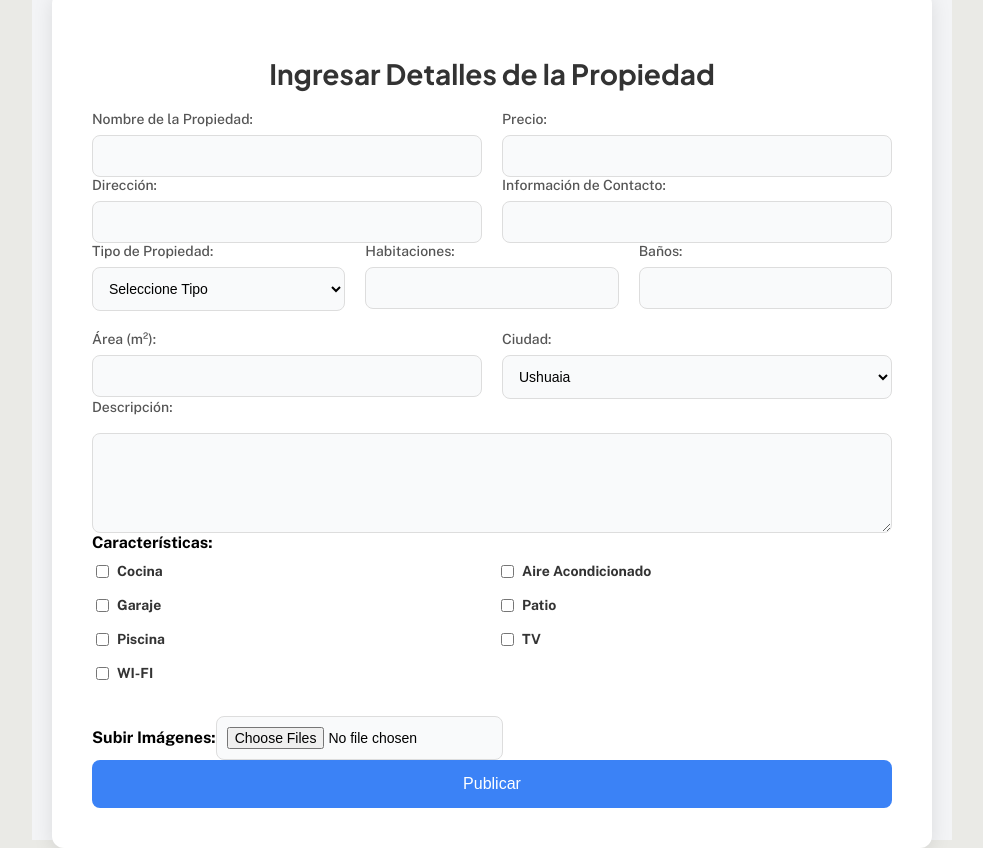
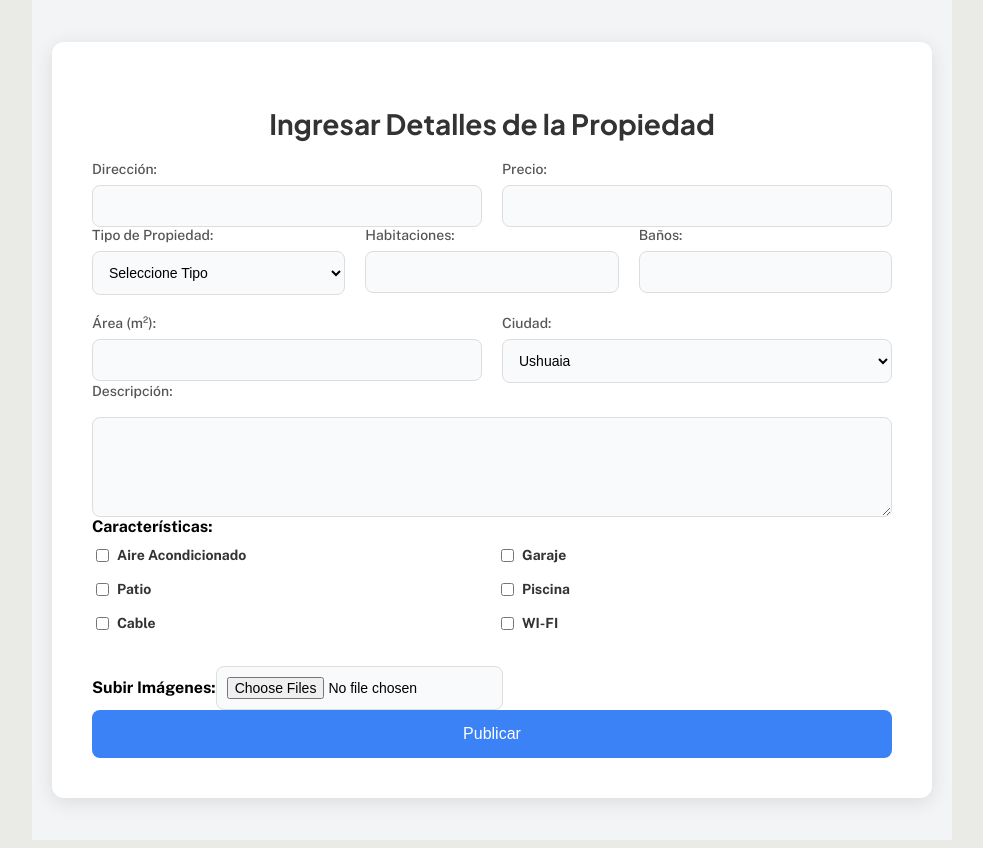
Before and after one commit to FacundoMag/tpi_front, a React (Vite) app: page /publicar-casa in a window 1280 px wide. Shown: the whole page, without its empty margins (148-1131 px from the left). Built offline with nearby package versions, Linux system fonts and the light colour scheme.

Commit message:
conexion del registro de casas con la API

```diff
--- a/src/publicar-casa/FormularioEntradaPropiedad.jsx
+++ b/src/publicar-casa/FormularioEntradaPropiedad.jsx
@@ -1,4 +1,5 @@
 import React, { useState } from 'react';
+import axios from 'axios';
 import './FormularioEntradaPropiedad.css';
 
 function FormularioEntradaPropiedad() {
@@ -28,7 +29,6 @@ function FormularioEntradaPropiedad() {
   const handleChange = (e) => {
     const { name, value, type, checked } = e.target;
 
-
     if (type === 'checkbox' && formData.caracteristicas.hasOwnProperty(name)) {
       setFormData((prev) => ({
         ...prev,
@@ -55,6 +55,39 @@ function FormularioEntradaPropiedad() {
   const handleSubmit = (e) => {
     e.preventDefault();
 
+    const formDataToSend = new FormData();
+
+    // Agregar datos del formulario
+    Object.keys(formData).forEach(key => {
+      if (key === 'caracteristicas') {
+        Object.keys(formData.caracteristicas).forEach(caracteristica => {
+          formDataToSend.append(`caracteristicas[${caracteristica}]`, formData.caracteristicas[caracteristica]);
+        });
+      } else {
+        formDataToSend.append(key, formData[key]);
+      }
+    });
+
+    // Agregar archivos
+    if (formData.archivos) {
+      Array.from(formData.archivos).forEach(file => {
+        formDataToSend.append('archivos', file);
+      });
+    }
+
+    axios.post('http://localhost:4001/api/propiedades', formDataToSend, {
+      headers: {
+        'Content-Type': 'multipart/form-data'
+      }
+    })
+    .then(response => {
+      console.log(response.data);
+      alert('Propiedad publicada con éxito');
+    })
+    .catch(error => {
+      console.error('Hubo un error al publicar la propiedad:', error);
+      alert('Hubo un error al publicar la propiedad');
+    });
   };
 
   return (
@@ -64,25 +97,13 @@ function FormularioEntradaPropiedad() {
 
         <div className="form-row">
           <div className="form-group">
-            <label>Nombre de la Propiedad:</label>
-            <input type="text" name="nombrePropiedad" value={formData.nombrePropiedad} onChange={handleChange} required />
+            <label>Dirección:</label>
+            <input type="text" name="direccion" value={formData.direccion} onChange={handleChange} required />
           </div>
 
           <div className="form-group">
             <label>Precio:</label>
             <input type="number" name="precio" value={formData.precio} onChange={handleChange} required />
-          </div>
-        </div>
-
-        <div className="form-row">
-          <div className="form-group">
-            <label>Dirección:</label>
-            <input type="text" name="direccion" value={formData.direccion} onChange={handleChange} required />
-          </div>
-
-          <div className="form-group">
-            <label>Información de Contacto:</label>
-            <input type="text" name="contacto" value={formData.contacto} onChange={handleChange} required />
           </div>
         </div>
 
@@ -130,10 +151,6 @@ function FormularioEntradaPropiedad() {
         <label>Características:</label>
         <div className="checkbox-group">
           <label>
-            <input type="checkbox" name="cocina" checked={formData.caracteristicas.cocina} onChange={handleChange} />
-            Cocina
-          </label>
-          <label>
             <input type="checkbox" name="aireAcondicionado" checked={formData.caracteristicas.aireAcondicionado} onChange={handleChange} />
             Aire Acondicionado
           </label>
@@ -150,8 +167,8 @@ function FormularioEntradaPropiedad() {
             Piscina
           </label>
           <label>
-            <input type="checkbox" name="tv" checked={formData.caracteristicas.tv} onChange={handleChange} />
-            TV
+            <input type="checkbox" name="cable" checked={formData.caracteristicas.tv} onChange={handleChange} />
+            Cable
           </label>
           <label>
             <input type="checkbox" name="wifi" checked={formData.caracteristicas.wifi} onChange={handleChange} />
```
